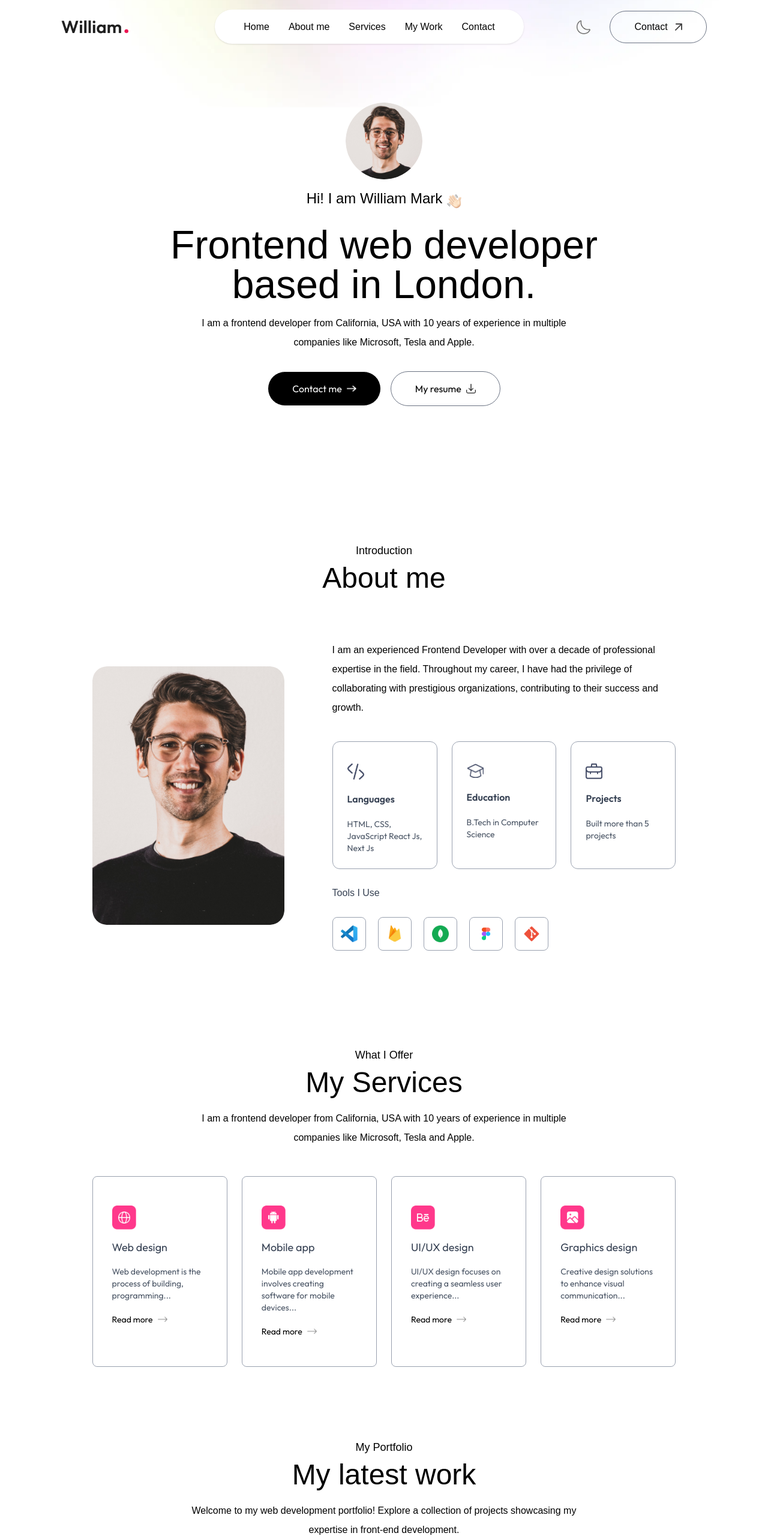
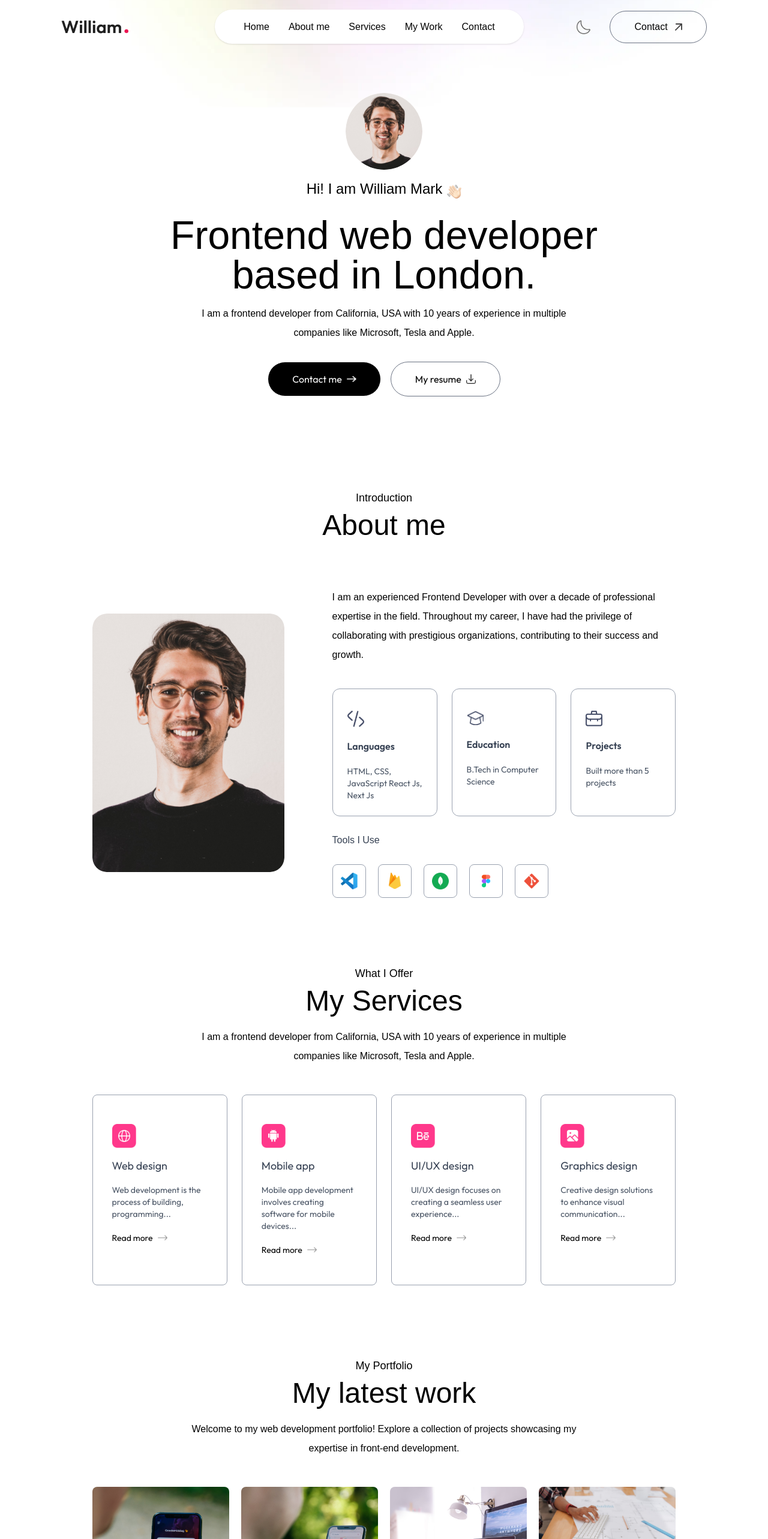
Before and after one commit to Hamimsiddiq007/Portfolio_01, a Next.js app: page / in a window 1280 px wide. Shown: the top 2566 px of the page at 60% size. Built offline with nearby package versions, Linux system fonts and the light colour scheme; a web font is replaced by a local one.

Commit message:
responsive pblm fixed

```diff
--- a/components/About.jsx
+++ b/components/About.jsx
@@ -7,7 +7,7 @@ const About = ({ isDarkMode }) => {
   return (
     <motion.div
       id="about"
-      className="w-full px-[12%] scroll mt-20"
+      className="w-full px-[12%] scroll mt-2"
       initial={{ opacity: 0 }}
       whileInView={{ opacity: 1 }}
       transition={{ duration: 1 }}
@@ -62,13 +62,13 @@ const About = ({ isDarkMode }) => {
 
           <motion.ul
             initial={{ opacity: 0, y: -20 }}
-                whileInView={{ opacity: 1, y: 0 }}
-                transition={{ duration: 0.5, delay: 0.3 }}
+            whileInView={{ opacity: 1, y: 0 }}
+            transition={{ duration: 0.5, delay: 0.3 }}
             className="grid grid-cols-1 sm:grid-cols-3 gap-6 max-w-2xl"
           >
             {infoList.map(({ icon, iconDark, title, description }, index) => (
               <motion.li
-                whileHover={{scale: 1.05}}
+                whileHover={{ scale: 1.05 }}
                 className="border-[0.5px] border-gray-400 rounded-xl p-6 cursor-pointer hover:bg-light-hover hover:-translate-y-1 duration-500 hover:shadow-black dark:border-white dark:hover:shadow-white dark:hover:bg-dark-hover"
                 key={index}
               >
--- a/components/Contact.jsx
+++ b/components/Contact.jsx
@@ -32,7 +32,7 @@ const Contact = () => {
       whileInView={{ opacity: 1 }}
       transition={{ duration: 1 }}
       id="contact"
-      className='w-full px-[12%] scroll mt-20 bg-[url("/footer-bg-color.png")] bg-no-repeat bg-center bg-[length:90%_auto] dark:bg-none'
+      className='w-full px-[12%] scroll mt-6 bg-[url("/footer-bg-color.png")] bg-no-repeat bg-center bg-[length:90%_auto] dark:bg-none'
     >
       <motion.h4
         initial={{ opacity: 0, y: -20 }}
@@ -93,7 +93,7 @@ const Contact = () => {
         <motion.textarea
           initial={{ opacity: 0, y: 100 }}
           whileInView={{ opacity: 1, y: 0 }}
-          transition={{ duration: 0.6, delay: 1.3 }}
+          transition={{ duration: 0.6, delay: 1.1 }}
           rows="6"
           placeholder="Enter your message"
           name="message"
--- a/components/Header.jsx
+++ b/components/Header.jsx
@@ -5,7 +5,7 @@ import { motion } from "motion/react";
 
 const Header = () => {
   return (
-    <div className="w-11/12 max-w-3xl mt-24 lg:mt-6 text-center mx-auto h-screen flex flex-col items-center justify-center gap-4">
+    <div className="w-11/12 max-w-3xl mt-2 text-center mx-auto h-screen flex flex-col items-center justify-center gap-4">
       <motion.div
         initial={{ scale: 0 }}
         whileInView={{ scale: 1 }}
--- a/components/Services.jsx
+++ b/components/Services.jsx
@@ -10,7 +10,7 @@ const Services = () => {
       whileInView={{ opacity: 1 }}
       transition={{ duration: 1 }}
       id="services"
-      className="w-full px-[12%] scroll mt-20"
+      className="w-full px-[12%] scroll mt-8"
     >
       <motion.h4
         initial={{ opacity: 0, y: -20 }}
```
